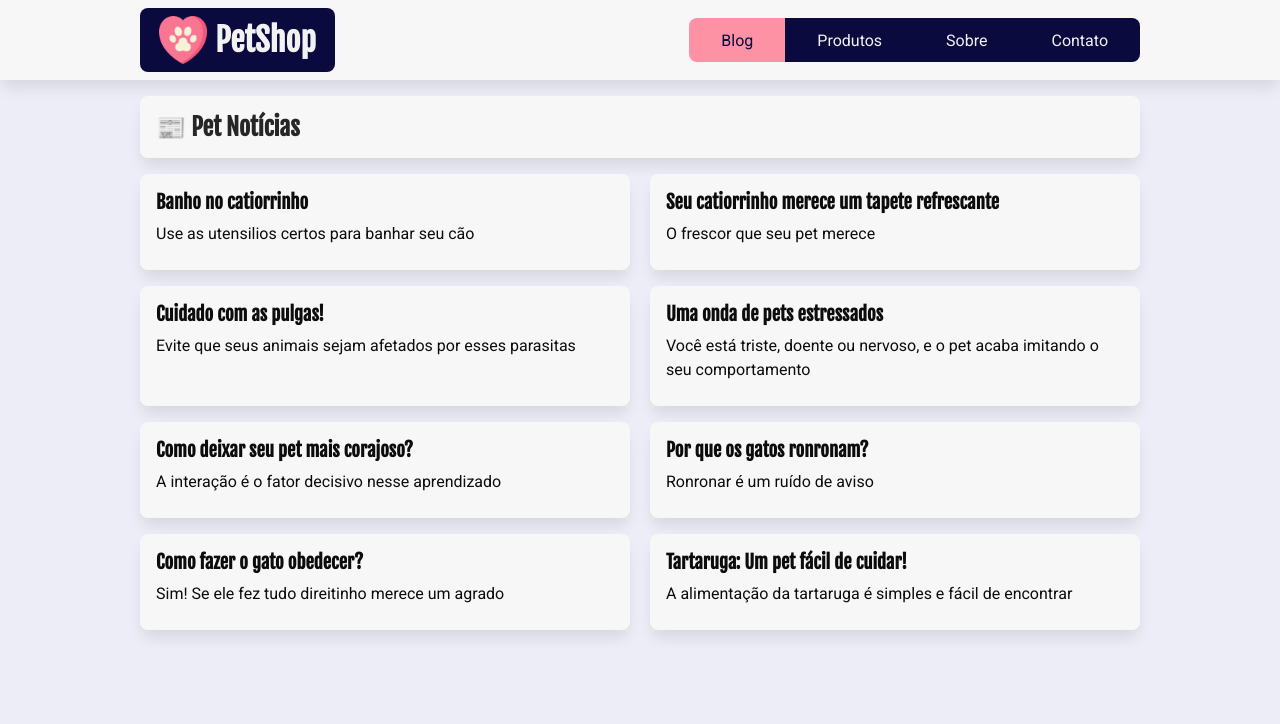
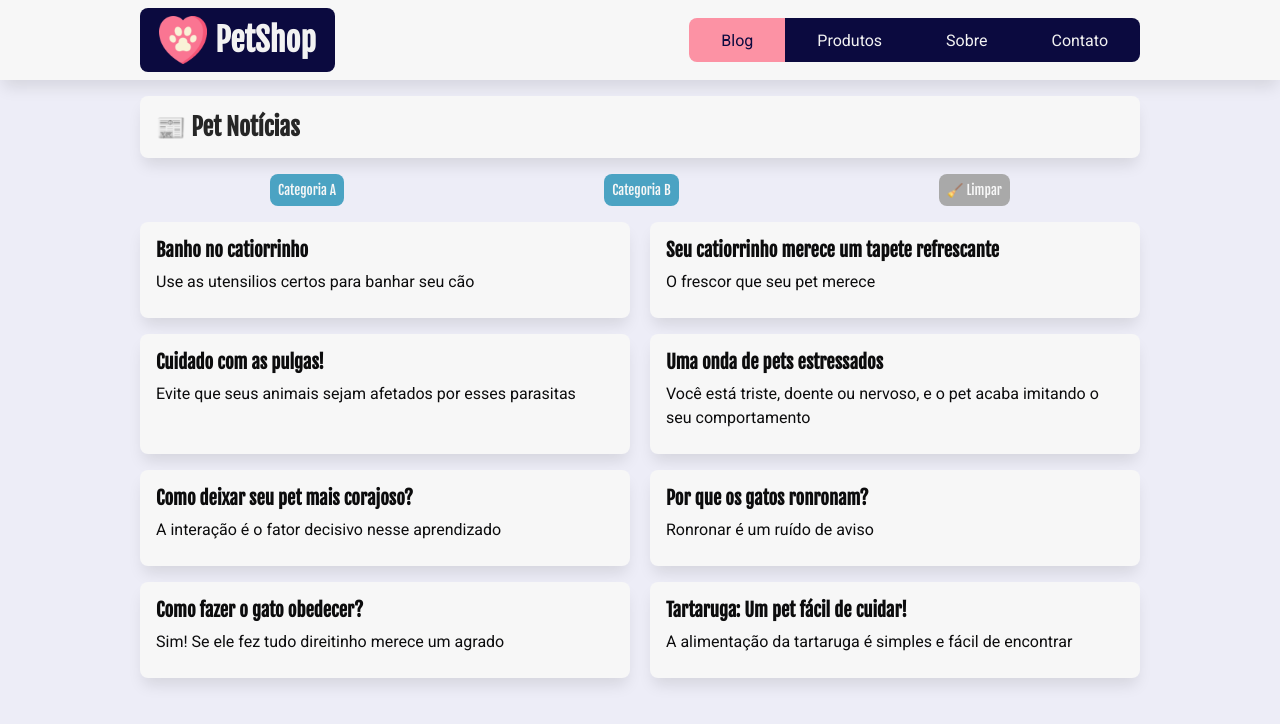
Before and after one commit to alanasrocha08/petshop, a Next.js app: page / in a window 1280 px wide. Shown: the top 724 px of the page. Built offline with nearby package versions, Linux system fonts and the light colour scheme; data requests are answered from the project's data file.

Commit message:
Cria componente categorias com  estilos
Ainda sem lógica/programação

```diff
--- /dev/null
+++ b/src/components/FiltroCategorias.module.css
@@ -0,0 +1,38 @@
+.categorias {
+  display: flex;
+  justify-content: space-around;
+  align-items: center;
+  margin: 1rem 0;
+  flex-wrap: wrap;
+
+  button {
+    /* font-size: 0.9rem; */
+    text-transform: capitalize;
+    border: none;
+    text-decoration: none;
+    background-color: var(--cor-secundaria-fundo);
+    color: #f7f7f7;
+    padding: 0.5rem;
+    border-radius: var(--borda-arredondada);
+
+    &:hover,
+    &:focus {
+      background-color: var(--cor-secundaria-fundo-hover);
+      cursor: pointer;
+    }
+
+    &.ativo {
+      background-color: var(--cor-primaria-fundo);
+    }
+  }
+
+  .limpar {
+    background-color: darkgray;
+    &:hover {
+      background-color: rgb(249, 115, 143);
+    }
+    &::before {
+      content: "🧹 ";
+    }
+  }
+}
--- /dev/null
+++ b/src/components/FiltroCategorias.tsx
@@ -0,0 +1,11 @@
+import estilos from "./FiltroCategorias.module.css";
+
+export default function FiltroCategorias() {
+  return (
+    <div className={estilos.categorias}>
+      <button>Categoria A</button>
+      <button>Categoria B</button>
+      <button className={estilos.limpar}>Limpar</button>
+    </div>
+  );
+}
--- a/src/components/ListaPosts.tsx
+++ b/src/components/ListaPosts.tsx
@@ -1,6 +1,7 @@
 import { Post } from "@/types/Post";
 import estilos from "./ListaPosts.module.css";
 import Link from "next/link";
+import FiltroCategorias from "./FiltroCategorias";
 
 type ListaPostProps = {
   posts: Post[];
@@ -8,6 +9,8 @@
 
 export default function ListaPosts({ posts }: ListaPostProps) {
   return (
+    <>
+      <FiltroCategorias />
       <div className={estilos.posts}>
         {posts.map(({ id, titulo, subtitulo }) => (
           <article key={id}>
@@ -18,5 +21,6 @@
           </article>
         ))}
       </div>
+    </>
   );
 }
```
Lines whose indentation alone changed are shown as unchanged.
